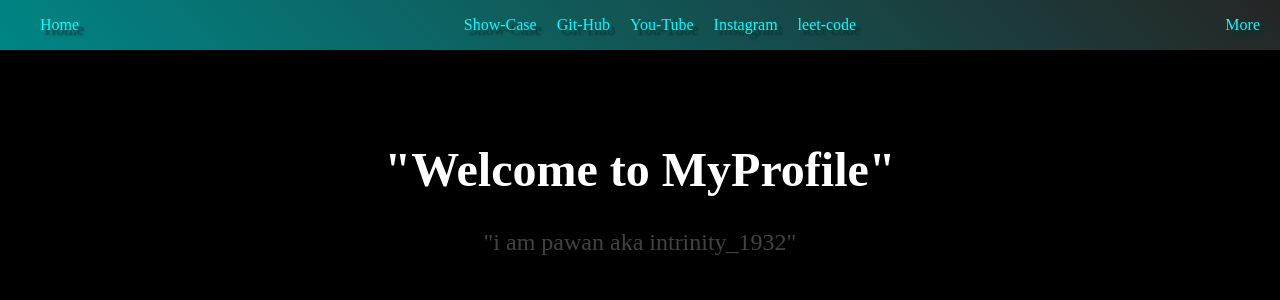
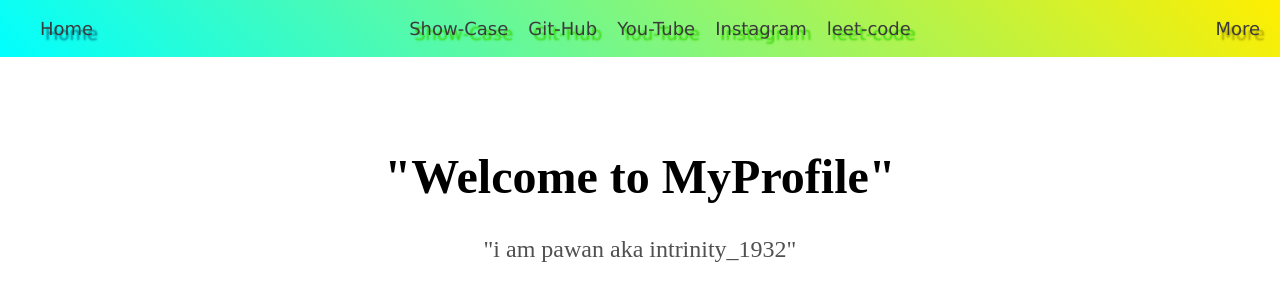
Before and after one commit to Intrinity1932/profilo, a plain HTML site: page index.html in a window 1280 px wide. Drawn offline with Linux system fonts and the light colour scheme.

Commit message:
Update index.html

```diff
--- a/index.html
+++ b/index.html
@@ -2,11 +2,11 @@
 <html>
     <head>
         <title>
-            www.pawan.co.in
+            pawan.co.in
         </title>
         <style>
             body{
-                background-color: black;
+                background-color: rgb(255, 255, 255);
                 margin: 0;
                 padding: 0;
             }
@@ -15,31 +15,40 @@
             }
 
             .nav{
-                color: white;
-                background: linear-gradient(45deg, rgb(0, 133, 133), rgb(37, 37, 37));
+                color: rgb(255, 255, 255);
+                background: linear-gradient(45deg, rgb(0, 255, 255), rgb(255, 238, 0));
                 display: flex;
                 justify-content: space-between;
                 align-items: center;
+                font-family:'Lucida Sans Unicode';
             }
 
             .nav1{
-                text-shadow: 5px 5px 2px rgb(0, 53, 50);
+                text-shadow: 5px 5px 2px rgb(0, 126, 143);
                 flex: 1;
                 list-style: none;
+                font-size: large;
 
             }
 
             .nav2{
-                text-shadow: 5px 5px 2px rgb(0, 53, 50);
+                text-shadow: 5px 5px 2px rgb(50, 212, 0);
                 display: flex;
                 list-style: none;
+                font-size: large;
 
             }
 
             .nav3{
-                text-shadow: 5px 5px 2px rgb(0, 53, 50);
+                text-shadow: 5px 5px 2px rgb(170, 159, 0);
                 flex: 1;
                 text-align: right;
+                font-size: large;
+            }
+
+            .link{
+                text-decoration: none;
+                color: rgb(59, 59, 59);
             }
         </style>
     </head>
@@ -48,34 +57,34 @@
             <div class="nav1">
                 <nav>
                     <ul style="list-style: none;">
-                        <li><a href="index.html" style="text-decoration: none; color: cyan;">Home</a></li>
+                        <li><a class="link" href="index.html">Home</a></li>
                     </ul>
                 </nav>
             </div>
             <div class="nav2">
                 <nav>
                     <ul style="display: flex; list-style: none; gap: 20px;">
-                        <li><a style="text-decoration: none; color: cyan;" href="showcase.html">Show-Case</a></li>
-                        <li><a style="text-decoration: none; color: cyan;" href="https://github.com/Intrinity1932">Git-Hub</a></li>
-                        <li><a style="text-decoration: none; color: cyan;" href="https://youtube.com/@pawan_k_codes?si=MSaBYmmjYdmK2z5g">You-Tube</a></li>
-                        <li><a style="text-decoration: none; color: cyan;" href="https://www.instagram.com/programmer_1933?utm_source=qr">Instagram</a></li>
-                        <li><a style="text-decoration: none; color: cyan;" href="https://leetcode.com/u/intrinity1932/">leet-code</a></li>
+                        <li><a class="link" href="showcase.html">Show-Case</a></li>
+                        <li><a class="link" href="https://github.com/Intrinity1932">Git-Hub</a></li>
+                        <li><a class="link" href="https://youtube.com/@pawan_k_codes?si=MSaBYmmjYdmK2z5g">You-Tube</a></li>
+                        <li><a class="link" href="https://www.instagram.com/programmer_1933?utm_source=qr">Instagram</a></li>
+                        <li><a class="link" href="https://leetcode.com/u/intrinity1932/">leet-code</a></li>
                     </ul>
                 </nav>
             </div>
             <div class="nav3">
                 <nav>
                     <ul style="list-style: none; padding-right: 20px;">
-                        <li><a style="text-decoration: none; color: cyan;" href="more.html">More</a></li>
+                        <li><a class="link" href="more.html">More</a></li>
                     </ul>
                 </nav>
             </div>
         </div>
         <div style="text-align:center; padding-top: 60px; font-size:x-large;">
-            <h1 style="color: rgb(255, 255, 255);">
+            <h1 style="color: rgb(0, 0, 0);">
                 "Welcome to MyProfile"
             </h1>
-            <p style="color: rgb(66, 66, 66);">
+            <p style="color: rgb(80, 80, 80);">
                 "i am pawan aka intrinity_1932"
             </p>
         </div>
```
